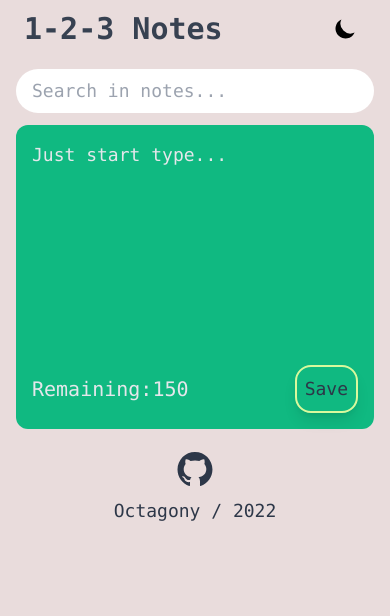
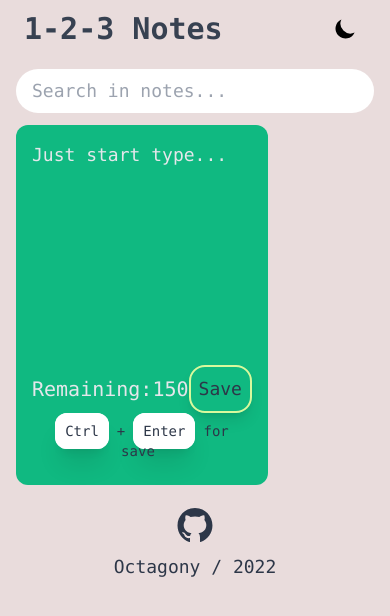
Before and after one commit to octagony/YANA, a React (Create React App) app: page / in a window 390 px wide. Shown: the top 616 px of the page. Built offline with nearby package versions, Linux system fonts and the light colour scheme.

Commit message:
[2.0] Add Zustand to project, refactor code

```diff
--- a/package.json
+++ b/package.json
@@ -13,7 +13,8 @@
     "react-icons": "^4.4.0",
     "react-router-dom": "^6.6.2",
     "react-scripts": "5.0.1",
-    "web-vitals": "^2.1.0"
+    "web-vitals": "^2.1.0",
+    "zustand": "^4.3.2"
   },
   "homepage": "https://octagony.github.io",
   "scripts": {
--- a/src/App.js
+++ b/src/App.js
@@ -1,73 +1,28 @@
 import { useEffect, useState } from "react";
-import { nanoid } from "nanoid";
+import notesStore from "./store/NotesStore.jsx";
+import themeStore from "./store/ThemeStore.jsx";
 import Header from "./components/Header";
 import NotesGrid from "./components/NotesGrid";
 import SearchBar from "./components/SearchBar";
 import Footer from "./components/Footer";
 
 function App() {
-  const [notes, setNotes] = useState(
-    JSON.parse(localStorage.getItem("notes-data")) ?? []
-  );
+  const notes = notesStore((state) => state.notes);
+  const theme = themeStore((state) => state.theme);
+
   const [inputValue, setInputValue] = useState("");
-  const [isDarkMode, setIsDarkMode] = useState(
-    JSON.parse(localStorage.getItem("dark-mode")) ?? false
-  );
-  const [isSaveButtons, setIsSaveButtons] = useState(
-    notes.length ? false : true
-  );
 
   useEffect(() => {
     localStorage.setItem("notes-data", JSON.stringify(notes));
-    localStorage.setItem("dark-mode", JSON.stringify(isDarkMode));
-  }, [notes, isDarkMode]);
-
-  const addNote = (text) => {
-    const date = new Date();
-    const newNote = {
-      id: nanoid(),
-      text,
-      date: date.toLocaleDateString(),
-    };
-    const newNotes = [newNote, ...notes];
-    setNotes(newNotes);
-  };
-
-  const deleteNote = (id) => {
-    setNotes(notes.filter((note) => note.id !== id));
-    setIsSaveButtons(notes.length ? false : true);
-  };
-
-  const setTheme = () => {
-    setIsDarkMode(!isDarkMode);
-    console.log(isDarkMode);
-  };
-
-  const showSaveBtns = (boolean) => {
-    boolean ? setIsSaveButtons(true) : setIsSaveButtons(false);
-  };
-
-  const editNote = (id, value) => {
-    setNotes(
-      notes.map((note) => (note.id === id ? { ...note, text: value } : note))
-    );
-  };
+    localStorage.setItem("dark-mode", JSON.stringify(theme));
+  }, [notes, theme]);
 
   return (
-    <div className={`${isDarkMode && "dark-mode"} h-screen`}>
+    <div className={`${theme && "dark-mode"} h-screen`}>
       <div className="container font-mono text-lg mx-auto px-4 ">
-        <Header setTheme={setTheme} isDarkMode={isDarkMode} />
+        <Header />
         <SearchBar value={inputValue} filterNotes={setInputValue} />
-        <NotesGrid
-          notes={notes.filter((note) =>
-            note.text.toLowerCase().includes(inputValue)
-          )}
-          addNote={addNote}
-          deleteNote={deleteNote}
-          showSaveBtns={showSaveBtns}
-          isSaveButtons={isSaveButtons}
-          editNote={editNote}
-        />
+        <NotesGrid value={inputValue} filterNotes={setInputValue} />
         <Footer />
       </div>
     </div>
--- a/src/components/EditNote.jsx
+++ b/src/components/EditNote.jsx
@@ -1,7 +1,7 @@
 import React from "react";
 
-const EditNote = () => {
-  return <h1>Edit Note</h1>;
+const EditNote = ({ note }) => {
+  return <h1>{note.title}</h1>;
 };
 
 export default EditNote;
--- a/src/components/Header.jsx
+++ b/src/components/Header.jsx
@@ -1,23 +1,23 @@
 import React from "react";
 import { IconContext } from "react-icons/lib";
 import ThemeToggle from "./ThemeToggle";
+import themeStore from "../store/ThemeStore.jsx";
 
-const Header = ({ setTheme, isDarkMode }) => {
+const Header = () => {
+  const theme = themeStore((state) => state.theme);
   return (
     <header className="p-2 flex justify-between items-center mb-3">
       <h1
         className={`${
-          isDarkMode
+          theme
             ? "text-cyan-50 text-3xl font-bold"
             : "text-gray-700 text-3xl font-bold"
         }`}
       >
         1-2-3 Notes
       </h1>
-      <IconContext.Provider
-        value={{ color: `${isDarkMode ? "white" : "black"}` }}
-      >
-        <ThemeToggle setTheme={setTheme} isDarkMode={isDarkMode} />
+      <IconContext.Provider value={{ color: `${theme ? "white" : "black"}` }}>
+        <ThemeToggle />
       </IconContext.Provider>
     </header>
   );
--- a/src/components/NewNote.jsx
+++ b/src/components/NewNote.jsx
@@ -1,9 +1,19 @@
-import React, { useState } from "react";
+import React, { useState, useEffect } from "react";
+import notesStore from "../store/NotesStore.jsx";
 
-const NewNote = ({ addNote, showSaveBtns, isSaveButtons }) => {
+const NewNote = () => {
+  const [notes, addNote] = notesStore((state) => [state.notes, state.addNote]);
   const [textNote, setTextNote] = useState("");
 
+  const [isSaveButtons, setIsSaveButton] = useState(
+    notes.length > 0 ? false : true
+  );
+
   const remainingText = 150;
+
+  useEffect(() => {
+    notes.length > 0 ? setIsSaveButton(false) : setIsSaveButton(true);
+  }, [notes]);
 
   const handleChange = (event) => {
     if (remainingText - event.target.value.length >= 0) {
@@ -15,7 +25,6 @@ const NewNote = ({ addNote, showSaveBtns, isSaveButtons }) => {
     if (textNote.trim().length > 0) {
       addNote(textNote);
       setTextNote("");
-      showSaveBtns(false);
     }
   };
 
@@ -47,7 +56,7 @@ const NewNote = ({ addNote, showSaveBtns, isSaveButtons }) => {
         </button>
       </div>
       {isSaveButtons ? (
-        <p className="text-sm text-center py-2 hidden lg:block">
+        <p className="text-sm text-center py-2 ">
           <code className="p-2 border-2 rounded-xl bg-white shadow-xl border-white">
             Ctrl
           </code>
--- a/src/components/Note.jsx
+++ b/src/components/Note.jsx
@@ -1,57 +1,21 @@
-import React, { useState, useRef, useLayoutEffect, useCallback } from "react";
+import React from "react";
 import { FaTrash } from "react-icons/fa";
-import { AiFillEdit, AiOutlineCheck } from "react-icons/ai";
+import { AiFillEdit } from "react-icons/ai";
+import { Link } from "react-router-dom";
+import notesStore from "../store/NotesStore.jsx";
 
-const Note = ({ id, text, date, deleteNote, editNote }) => {
-  const [isEdit, setIsEdit] = useState(false);
-  const [editValue, setEditValue] = useState(text);
-  const editNoteValue = useRef(null);
-
-  const editModeMemoized = useCallback(() => {
-    setIsEdit(!isEdit);
-    editNote(id, editValue);
-  }, [editValue, isEdit, id, editNote]);
-
-  useLayoutEffect(() => {
-    if (isEdit && editNoteValue) {
-      editNoteValue.current.focus();
-    }
-  }, [isEdit]);
+const Note = ({ id, text, date }) => {
+  const deleteNote = notesStore((state) => state.deleteNote);
 
   return (
-    <div className="bg-lime-200 rounded-xl p-4 min-h-[170px] flex flex-col justify-between whitespace-pre-wrap">
-      {isEdit ? (
-        <textarea
-          className="bg-lime-200 h-full outline-1"
-          ref={editNoteValue}
-          type="text"
-          value={editValue}
-          onChange={(event) => setEditValue(event.target.value)}
-          onKeyDown={(event) => {
-            if (event.ctrlKey && event.key === "Enter") {
-              editModeMemoized();
-            }
-          }}
-        />
-      ) : (
-        <span>{text}</span>
-      )}
+    <div className="bg-lime-200 rounded-xl p-4 min-h-[170px] flex flex-col justify-between whitespace-pre-wrap [&:nth-child(3)]:col-start-1 [&:nth-child(3)]:col-end-3 [&:nth-child(4)]:col-start-3 [&:nth-child(4)]:col-end-5 [&:nth-child(7)]:col-start-1 [&:nth-child(7)]:col-end-[-1] ">
+      <span>{text}</span>
       <div className="flex justify-between items-center">
         <p>{date}</p>
         <div className="flex items-center gap-8">
-          {isEdit ? (
-            <AiOutlineCheck
-              className="cursor-pointer transition-transform hover:scale-[1.2]"
-              size={25}
-              onClick={editModeMemoized}
-            />
-          ) : (
-            <AiFillEdit
-              className="cursor-pointer transition-transform hover:scale-[1.2]"
-              size={25}
-              onClick={() => setIsEdit(!isEdit)}
-            />
-          )}
+          <Link to={`/edit-note/${id}`}>
+            <AiFillEdit size={25} />
+          </Link>
           <FaTrash
             className="cursor-pointer transition-transform hover:scale-[1.2]"
             size={20}
--- a/src/components/NotesGrid.jsx
+++ b/src/components/NotesGrid.jsx
@@ -1,31 +1,15 @@
 import React from "react";
 import NewNote from "./NewNote";
 import Note from "./Note";
+import notesStore from "../store/NotesStore.jsx";
 
-const NotesGrid = ({
-  notes,
-  addNote,
-  deleteNote,
-  showSaveBtns,
-  isSaveButtons,
-  editNote,
-}) => {
+const NotesGrid = () => {
+  const notes = notesStore((state) => state.notes);
   return (
-    <main className="grid grid-cols-layout gap-4">
-      <NewNote
-        addNote={addNote}
-        showSaveBtns={showSaveBtns}
-        isSaveButtons={isSaveButtons}
-      />
+    <main className="grid grid-cols-layout gap-5">
+      <NewNote />
       {notes.map((note) => (
-        <Note
-          key={note.id}
-          id={note.id}
-          text={note.text}
-          date={note.date}
-          deleteNote={deleteNote}
-          editNote={editNote}
-        />
+        <Note key={note.id} {...note} />
       ))}
     </main>
   );
--- a/src/components/ThemeToggle.jsx
+++ b/src/components/ThemeToggle.jsx
@@ -1,20 +1,15 @@
-import React, { useState } from "react";
+import React from "react";
 import { HiSun, HiMoon } from "react-icons/hi";
+import themeStore from "../store/ThemeStore.jsx";
 
-const ThemeToggle = ({ setTheme, isDarkMode }) => {
-  const [toggleTheme, setToggleTheme] = useState(false);
-
-  const handleTheme = () => {
-    setToggleTheme(!toggleTheme);
-    setTheme();
-  };
+const ThemeToggle = () => {
+  const [theme, setTheme] = themeStore((state) => [
+    state.theme,
+    state.setTheme,
+  ]);
   return (
-    <div className="p-2">
-      {isDarkMode ? (
-        <HiSun className="cursor-pointer" size={25} onClick={handleTheme} />
-      ) : (
-        <HiMoon className="cursor-pointer" size={25} onClick={handleTheme} />
-      )}
+    <div className="p-2 cursor-pointer" onClick={setTheme}>
+      {theme ? <HiSun size={25} /> : <HiMoon size={25} />}
     </div>
   );
 };
--- /dev/null
+++ b/src/store/NotesStore.jsx
@@ -0,0 +1,27 @@
+import create from "zustand";
+import { nanoid } from "nanoid";
+
+const notesStore = create((set) => ({
+  notes: JSON.parse(localStorage.getItem("notes-data")) ?? [],
+  addNote: (text) =>
+    set((state) => ({
+      notes: [
+        { text, id: nanoid(), date: new Date().toLocaleDateString() },
+        ...state.notes,
+      ],
+    })),
+  deleteNote: (id) => {
+    set((state) => ({
+      notes: state.notes.filter((note) => note.id !== id),
+    }));
+  },
+  editNote: (id, value) => {
+    set((state) => ({
+      notes: state.notes.map((note) =>
+        note.id === id ? { ...note, text: value } : note
+      ),
+    }));
+  },
+}));
+
+export default notesStore;
--- /dev/null
+++ b/src/store/ThemeStore.jsx
@@ -0,0 +1,8 @@
+import create from "zustand";
+
+const themeStore = create((set) => ({
+  theme: JSON.parse(localStorage.getItem("dark-mode")) ?? false,
+  setTheme: () => set((state) => ({ theme: !state.theme })),
+}));
+
+export default themeStore;
--- a/tailwind.config.js
+++ b/tailwind.config.js
@@ -1,14 +1,14 @@
 /** @type {import('tailwindcss').Config} */
 module.exports = {
   content: ["./src/**/*.{js,jsx,ts,tsx}"],
-  darkMode:'class',
+  darkMode: "class",
   theme: {
     extend: {
       fontFamily: {
         sans: ["Open Sans", "sans-serif"],
       },
       gridTemplateColumns: {
-        layout: "repeat(auto-fit, minmax(250px, 1fr))",
+        layout: "1fr 1fr",
       },
     },
   },
```
Also changed, not shown: 1 other file (tests, documents, lock files or other folders).
